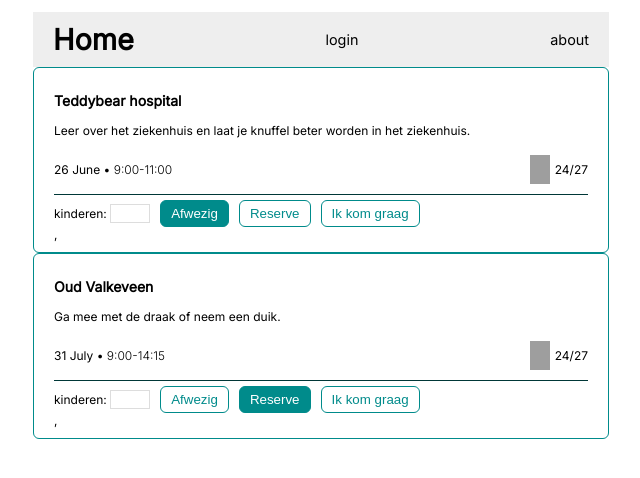
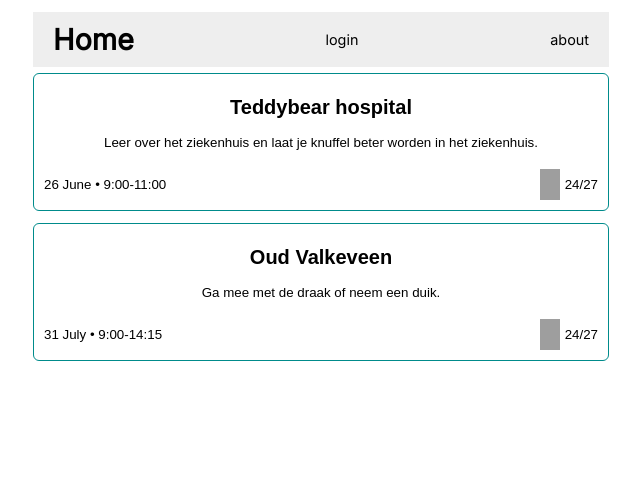
Before and after one commit to mielski/driveme, a Flask app: page / in a window 1280 px wide. Shown: the top 478 px of the page, without its empty margins (319-959 px from the left). Run offline with Flask 2, Linux system fonts and the light colour scheme; the visitor is signed in with stand-in values (Sample User, id 1); grey boxes are pictures that could not be loaded.

Commit message:
reintroducing the single button

```diff
--- a/static/style.css
+++ b/static/style.css
@@ -89,22 +89,19 @@ header, body {
 
 .event__button {
     border: 1px darkcyan solid;
-    width: auto;
+    width: 100%;
     border-radius: 6px;
     padding: 5px 10px;
-    margin-left: 0.5em;
+    margin: 0.5rem 0;
     background: none;
+    transition: ease-in-out 0.2s;
 
 }
 
-.event__button:not(.event__button--active) {
-    color: darkcyan;
-
-}
-
-.event__button--active, .event__button:hover {
-    background: darkcyan;
-    color: white;
+.event__button:hover {
+    background: lightgray;
+    transform: translateY(3px);
+    /*cursor: pointer;*/
 }
 
 .event__submit:hover {
--- a/templates/home.html
+++ b/templates/home.html
@@ -3,7 +3,8 @@
 {% block content %}
   <section class="eventslist">
     {% for event in events %}
-      <section class="event">
+      <form action="register.html" method="GET">
+      <button class='event__button' type="submit" name="event" value="{{ event['event_id'] }}">
         <h1>{{ event["title"] }}</h1>
         <p>{{ event["desc"] }}</p>
         {% set selection = selections[event["event_id"]] %}
@@ -15,15 +16,8 @@
             <p class="cars__coverage">24/27</p>
           </div>
         </div>
-        <form method="post" class="event__form" action={{ url_for('home') }}>
-          <input type="hidden" name="event_id" value={{ event["event_id"] }}>
-          <label>kinderen: <input class="event__count" type="text" pattern="[0-9]*"></label>
-          <button type="submit" name="submit" value="absent" class="event__button {{ 'event__button--active' if selection == 'absent' }}">Afwezig</button>
-          <button type="submit" name="submit" value="maybe" class="event__button {{ 'event__button--active' if selection == 'maybe' }}">Reserve</button>
-          <button type="submit" name="submit" value="present" class="event__button {{ 'event__button--active' if selection == 'present' }}">Ik kom graag</button>
-        </form>,
-
-      </section>
+      </button>
+      </form>
     {% endfor %}
   </section>
 {% endblock %}
```
